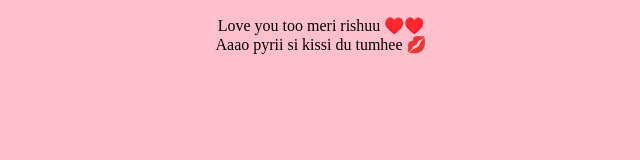
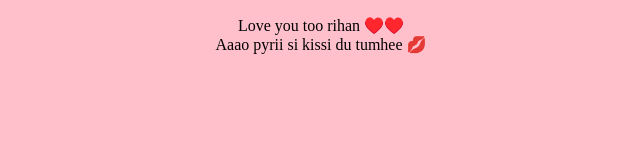
Before and after one commit to tusharsingh2431/tusharsingh, a plain HTML site: page 3.html in a window 1280 px wide. Shown: the full height of the page, 319-959 px from the left. Drawn offline with Linux system fonts and the light colour scheme.

Commit message:
Update 3.html

```diff
--- a/3.html
+++ b/3.html
@@ -8,7 +8,7 @@
 <link rel="stylesheet" href="3file.css">
 <body>
     <p>
-     Love you too meri rishuu &#x2665;&#xfe0f;&#x2665;&#xfe0f;
+     Love you too rihan &#x2665;&#xfe0f;&#x2665;&#xfe0f;
      <br>
      Aaao pyrii si kissi du tumhee  &#128139;
     </p>
```
